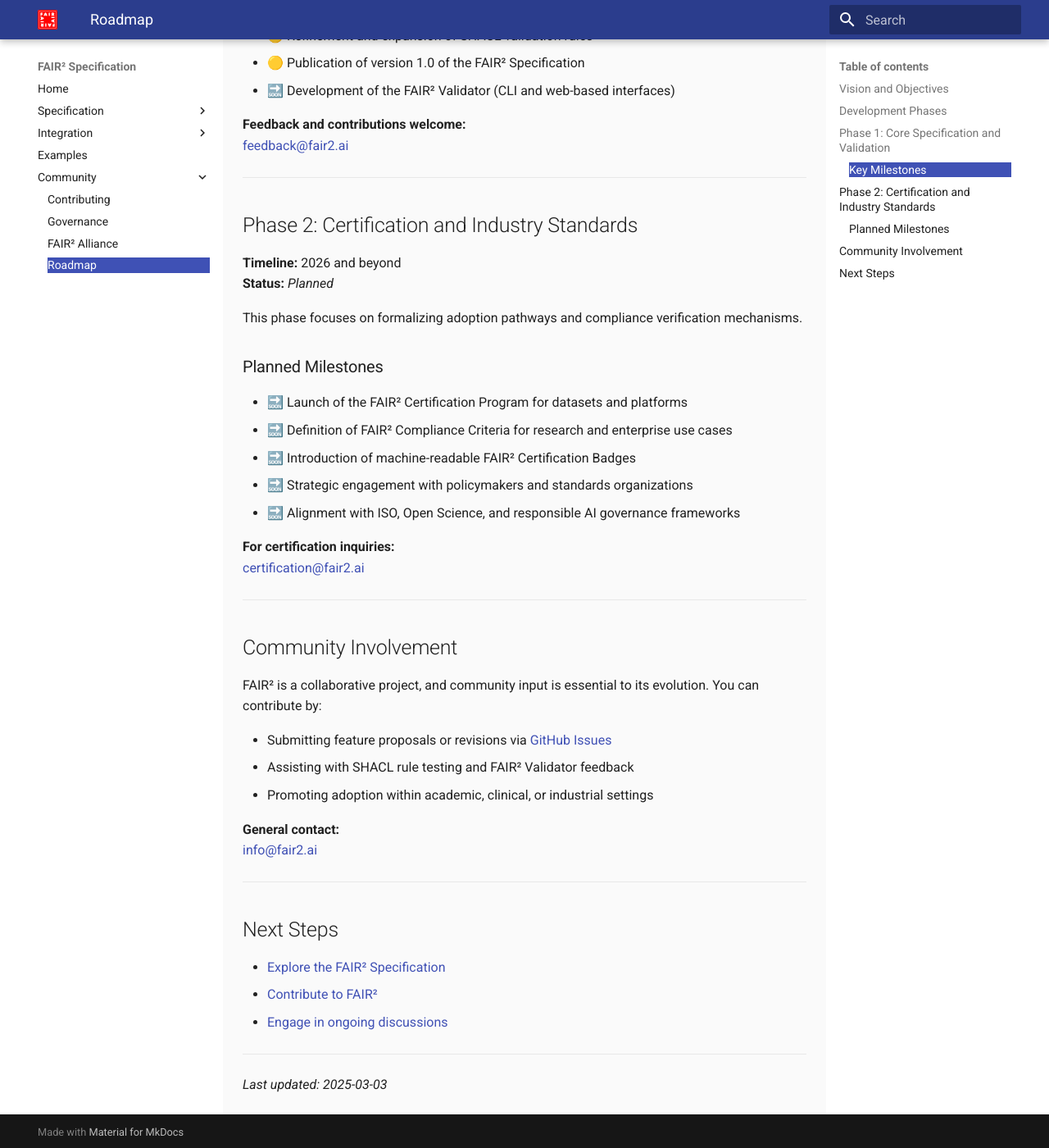
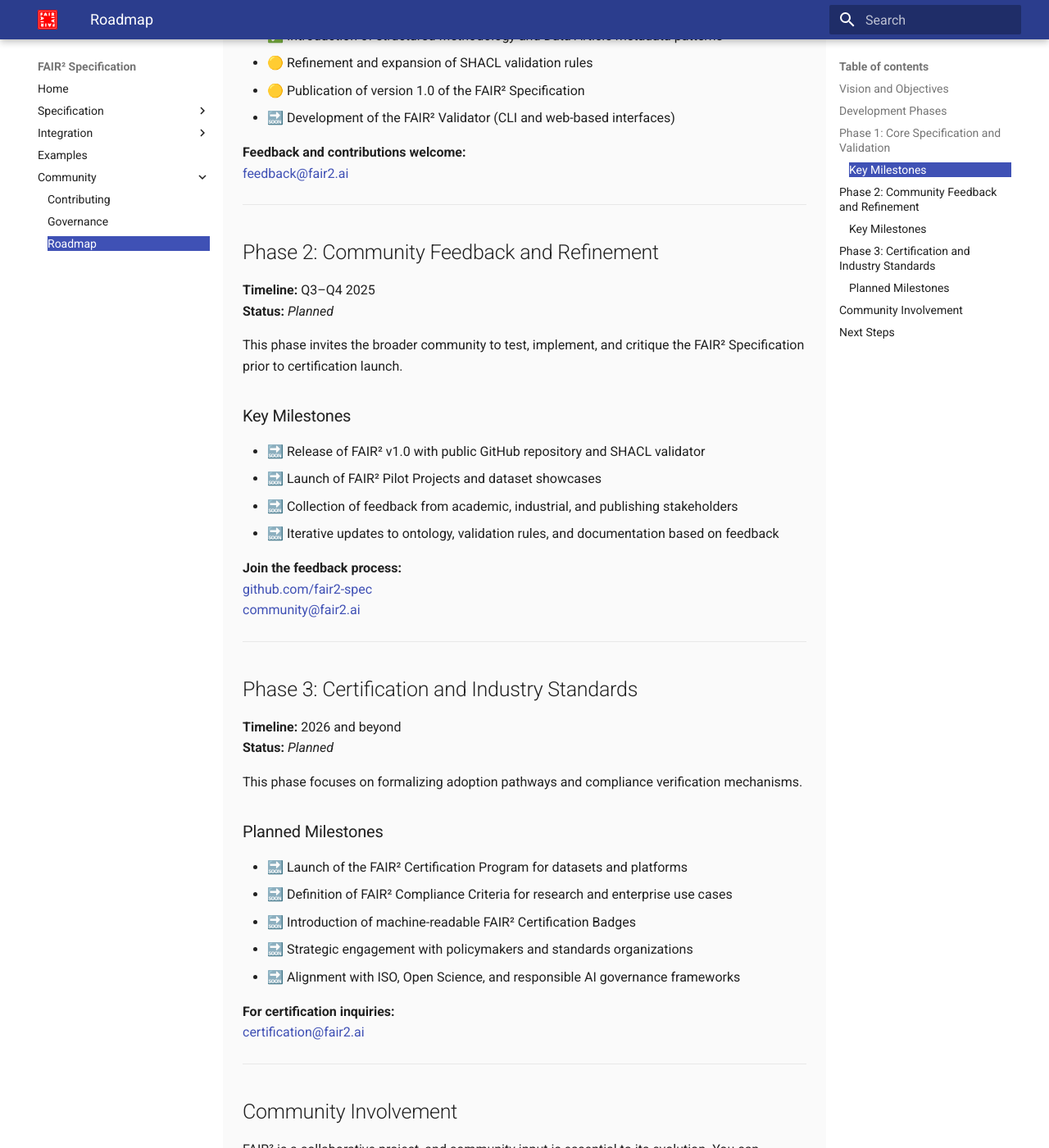
Before and after one commit to fair-squared/fair2-spec, an MkDocs documentation site: the page built from docs/community/roadmap.md, in a window 1280 px wide and 1400 px high, scrolled down 1027 px. Shown: the whole window at 82% size. Built offline with MkDocs 1.6.1 and Material for MkDocs 9.7.7, drawn with Linux system fonts in a browser that asks for light colours; some of the changed text lies outside the part shown.

```diff
--- a/docs/community/roadmap.md
+++ b/docs/community/roadmap.md
@@ -10,10 +10,11 @@ FAIR² supports reproducibility, interoperability, and ethical data use in AI an
 
 ## Development Phases
 
-The FAIR² roadmap is organized into two primary phases:
+The FAIR² roadmap is organized into three primary phases:
 
 - **Phase 1: Core Specification and Validation (2024 – Q2 2025)**
-- **Phase 2: Certification and Industry Standards (2026 and beyond)**
+- **Phase 2: Community Feedback and Refinement (Q3–Q4 2025)**
+- **Phase 3: Certification and Industry Standards (2026 and beyond)**
 
 ---
 
@@ -37,7 +38,26 @@ This phase focuses on defining and stabilizing the FAIR² specification and its
 
 ---
 
-## Phase 2: Certification and Industry Standards
+## Phase 2: Community Feedback and Refinement
+**Timeline:** Q3–Q4 2025
+**Status:** *Planned*
+
+This phase invites the broader community to test, implement, and critique the FAIR² Specification prior to certification launch.
+
+### Key Milestones
+
+- 🔜 Release of FAIR² v1.0 with public GitHub repository and SHACL validator
+- 🔜 Launch of FAIR² Pilot Projects and dataset showcases
+- 🔜 Collection of feedback from academic, industrial, and publishing stakeholders
+- 🔜 Iterative updates to ontology, validation rules, and documentation based on feedback
+
+**Join the feedback process:**
+[github.com/fair2-spec](https://github.com/fair2-spec)
+[community@fair2.ai](mailto:community@fair2.ai)
+
+---
+
+## Phase 3: Certification and Industry Standards
 **Timeline:** 2026 and beyond
 **Status:** *Planned*
 
@@ -77,4 +97,4 @@ FAIR² is a collaborative project, and community input is essential to its evolu
 
 ---
 
-*Last updated: 2025-03-03*
+*Last updated: 2025-09-029*
--- a/mkdocs.yml
+++ b/mkdocs.yml
@@ -30,5 +30,4 @@ nav:
   - Community:
       - Contributing: community/contributing.md
       - Governance: community/governance.md
-      - FAIR² Alliance: community/fair2-alliance.md
       - Roadmap: community/roadmap.md
```
Also changed, not shown: docs/community/fair2-alliance.md (deleted, +0 -96 lines), docs/community/governance.md (+1 -15 lines), docs/examples/example-walkthrough.md (+3 -3 lines), docs/specification/white-paper/content.md (added, +96 -0 lines).
